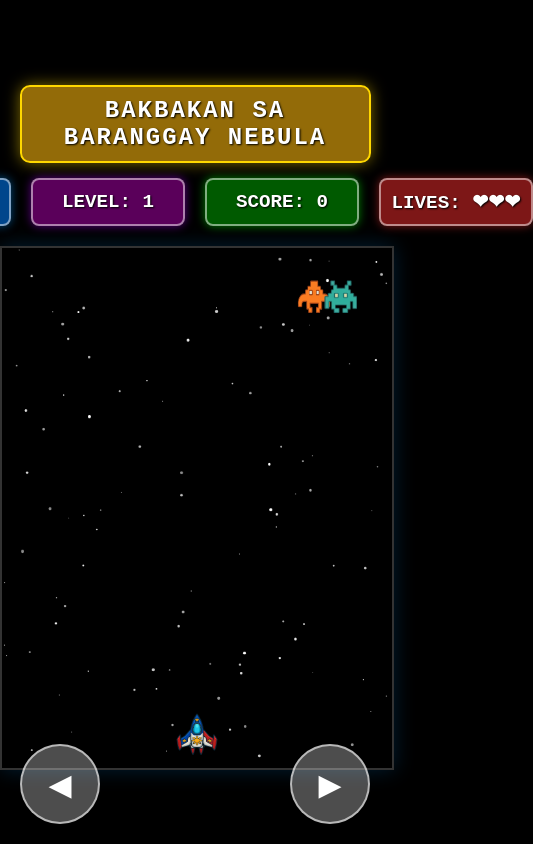
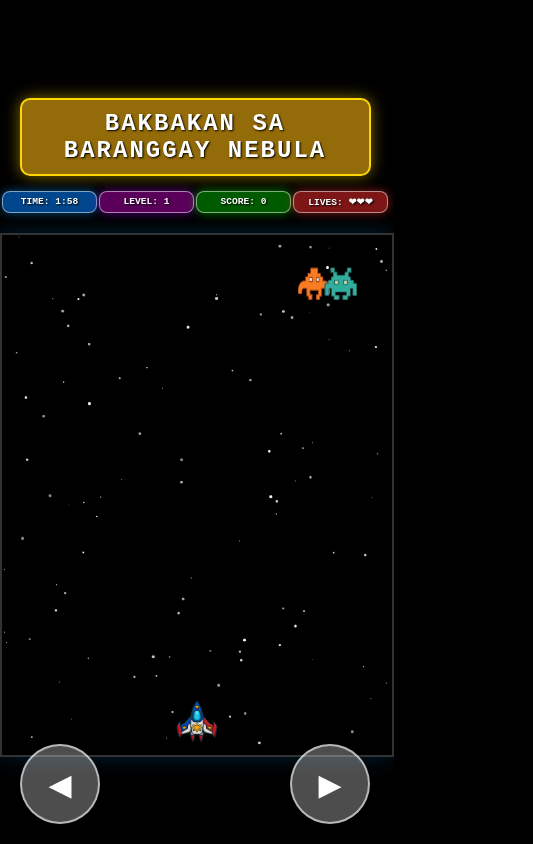
Before and after one commit to G73nnTech/Bakbakan-sa-Baranggay-Nebula, a website built with Vite: page index.html in a window 390 px wide. Both pictures are taken after a click on the button "LEVEL 1". Shown: the whole page, 533 px wide, since content can reach past the window. Built offline with nearby package versions, Linux system fonts and the light colour scheme.

Commit message:
FORCE UPDATE: Add !important to mobile dashboard styles

```diff
--- a/index.html
+++ b/index.html
@@ -98,30 +98,25 @@
         /* Mobile Dashboard Fix */
         @media (max-width: 600px) {
             #stats-row {
-                width: 100%;
-                padding: 0 2px;
-                box-sizing: border-box;
-                flex-wrap: nowrap;
-                /* Force single row */
-                justify-content: center;
-                gap: 2px;
-                /* Minimal gap */
+                width: 100% !important;
+                padding: 0 2px !important;
+                box-sizing: border-box !important;
+                flex-wrap: nowrap !important;
+                justify-content: center !important;
+                gap: 2px !important;
             }
 
             .hud-item {
-                font-size: 0.6rem;
-                /* significantly smaller font */
-                padding: 4px 1px;
-                min-width: 0;
-                /* Allow shrinking */
-                flex: 1;
-                /* Distribute space evenly */
-                display: flex;
-                justify-content: center;
-                align-items: center;
-                white-space: nowrap;
-                overflow: hidden;
-                border-width: 1px;
+                font-size: 0.6rem !important;
+                padding: 4px 1px !important;
+                min-width: 0 !important;
+                flex: 1 !important;
+                display: flex !important;
+                justify-content: center !important;
+                align-items: center !important;
+                white-space: nowrap !important;
+                overflow: hidden !important;
+                border-width: 1px !important;
             }
 
             #game-title {
```
